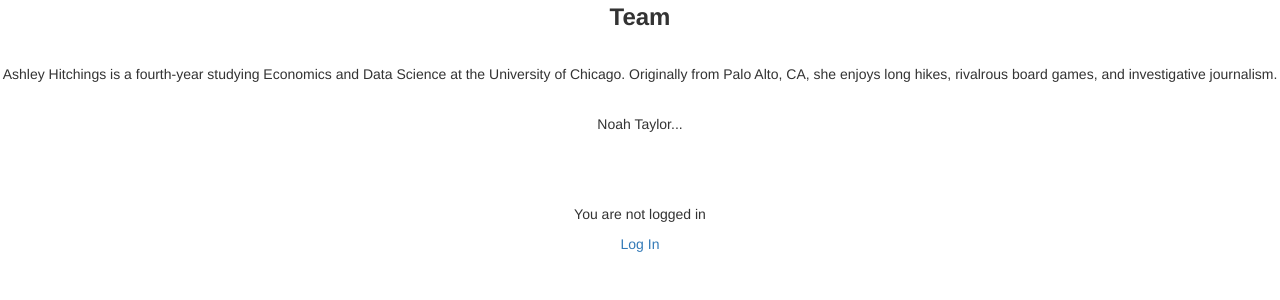
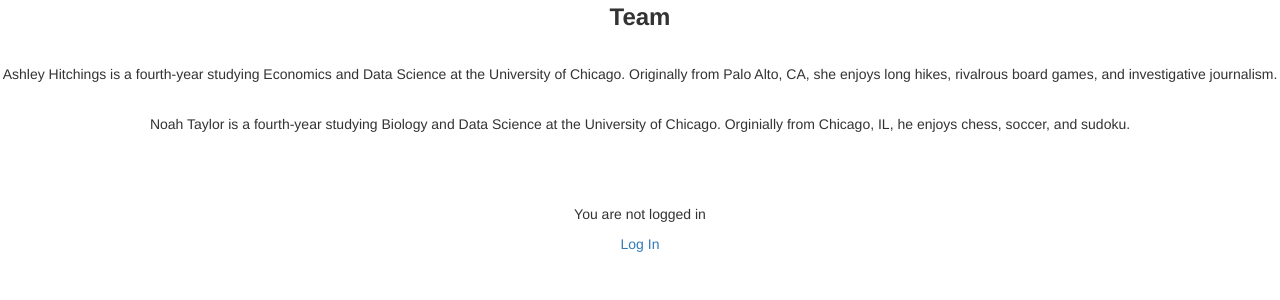
Before and after one commit to CMSC-13600-Data-Engineering/CMSC13600_Hitchings_Taylor, a Django app: page /app/ in a window 1280 px wide. Shown: the top 300 px of the page. Run offline with Django 4.2, Linux system fonts and the light colour scheme.

Commit message:
Update index.html

```diff
--- a/attendancechimp/templates/app/index.html
+++ b/attendancechimp/templates/app/index.html
@@ -12,7 +12,7 @@
 
 <p><font size="+2"> <b> Team </b> </font></p><br>
 <p>Ashley Hitchings is a fourth-year studying Economics and Data Science at the University of Chicago. Originally from Palo Alto, CA, she enjoys long hikes, rivalrous board games, and investigative journalism. </p><br>
-<p>Noah Taylor... </p><br>
+<p>Noah Taylor is a fourth-year studying Biology and Data Science at the University of Chicago. Orginially from Chicago, IL, he enjoys chess, soccer, and sudoku. </p><br>
 <br>
 <br>
 
```
